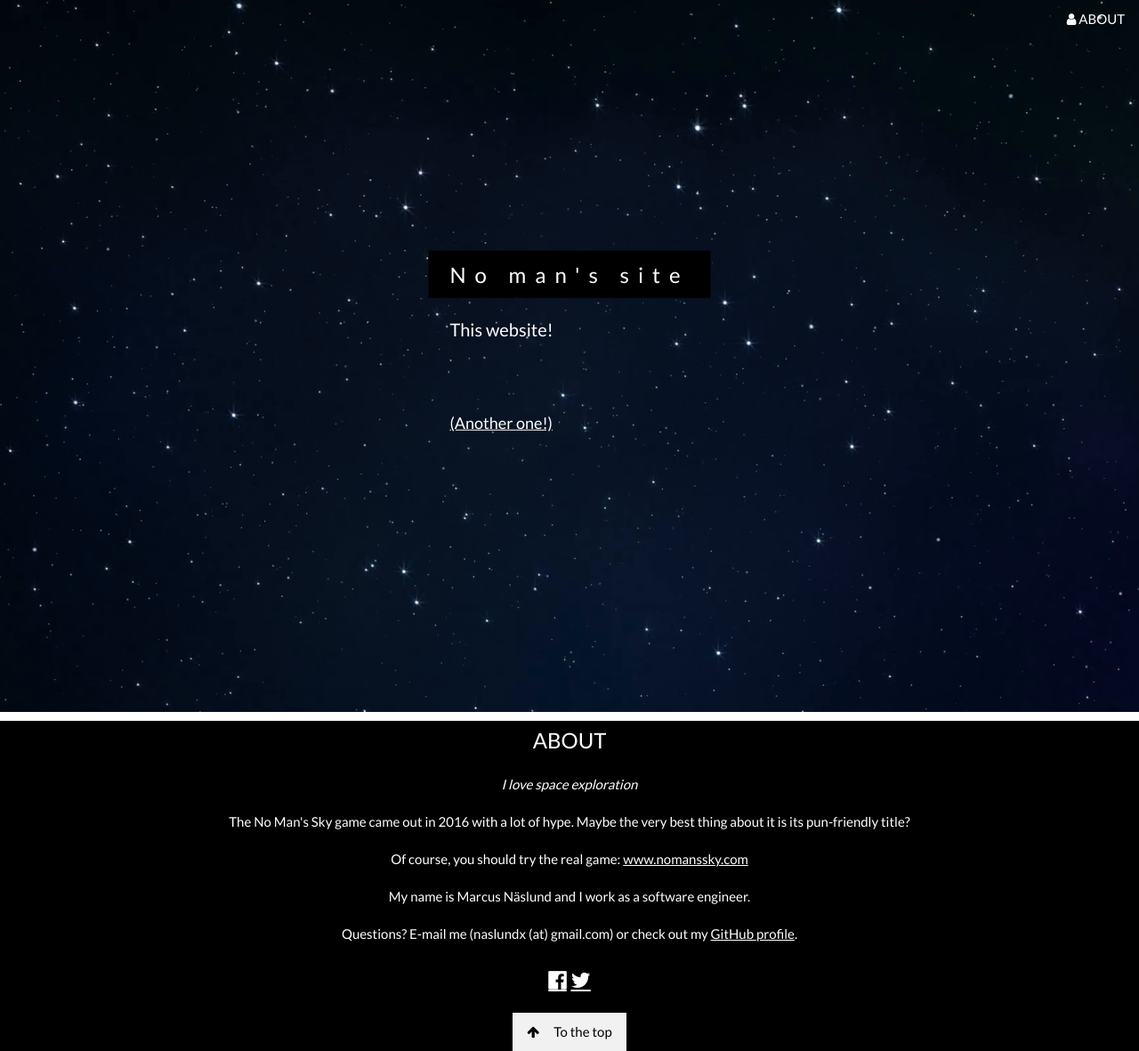
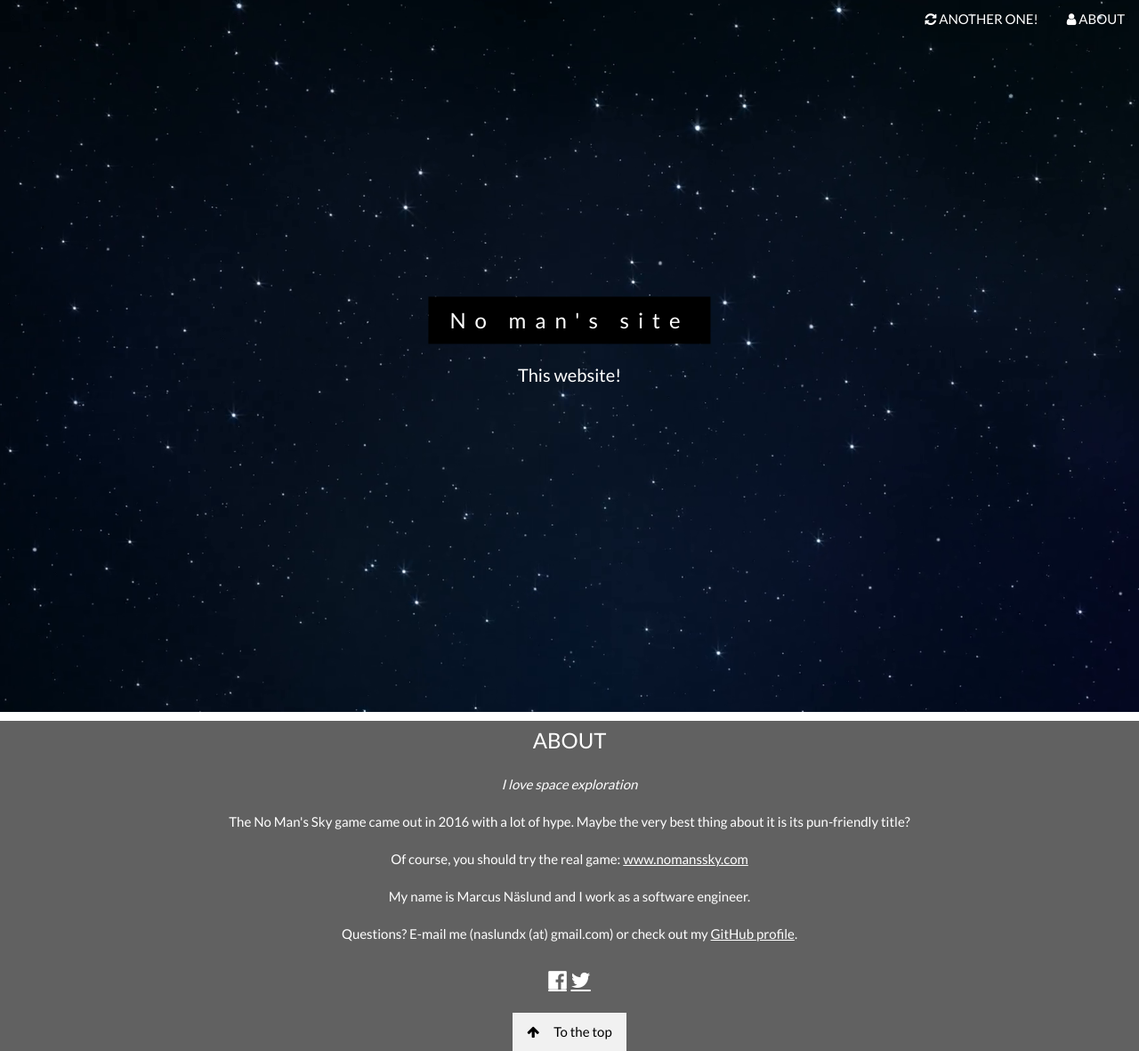
Before and after one commit to naslundx/nomansguy, a Flask app: page / in a window 1280 px wide. Shown: the whole page at 89% size. Run offline with Flask 2, Linux system fonts and the light colour scheme.

Commit message:
Minor work

```diff
--- a/app.py
+++ b/app.py
@@ -5,9 +5,9 @@ app = flask.Flask(__name__)
 random.seed()
 
 # More puns
-# Get the CSS file locally and clean up
-# Add background image (space theme?)
-# Write about section
+# Get the CSS file locally?
+# Write about section with Daniel
+# Fix title rendering
 
 
 def get_data():
--- a/templates/index.html
+++ b/templates/index.html
@@ -9,7 +9,11 @@
 <link rel="stylesheet" href="https://cdnjs.cloudflare.com/ajax/libs/font-awesome/4.7.0/css/font-awesome.min.css">
 
 <style>
-body,h1,h2,h3,h4,h5,h6 {font-family: "Lato", sans-serif;}
+body,h1,h2,h3,h4,h5,h6 {
+    font-family: "Lato", sans-serif;
+    text-align: center;
+}
+
 body, html {
     height: 100%;
     color: #FFF;
@@ -22,16 +26,13 @@ body, html {
     background-position: center;
     background-repeat: no-repeat;
     background-size: cover;
-}
-
-/* First image (Logo. Full height) */
-.bgimg-1 {
     background-image: url('/static/space.png');
     min-height: 100%;
 }
 
 .w3-wide {letter-spacing: 10px;}
 .w3-hover-opacity {cursor: pointer;}
+.force-center {text-align: center;}
 
 /* Turn off parallax scrolling for tablets and phones */
 @media only screen and (max-device-width: 1024px) {
@@ -47,31 +48,22 @@ body, html {
 <!-- Navbar (sit on top) -->
 <div class="w3-top">
   <div class="w3-bar" id="myNavbar">
-    <a class="w3-bar-item w3-button w3-hover-black w3-hide-medium w3-hide-large w3-right" href="javascript:void(0);" onclick="toggleFunction()" title="Toggle Navigation Menu">
-      <i class="fa fa-bars"></i>
-    </a>
-    <a href="#about" class="w3-bar-item w3-button w3-hide-small w3-right"><i class="fa fa-user"></i> ABOUT</a>
-  </div>
-
-  <!-- Navbar on small screens -->
-  <div id="navDemo" class="w3-bar-block w3-white w3-hide w3-hide-large w3-hide-medium">
-    <a href="#about" class="w3-bar-item w3-button" onclick="toggleFunction()">ABOUT</a>
+    <a href="#about" class="w3-bar-item w3-button w3-right"><i class="fa fa-user"></i> ABOUT</a>
+    <a href="/" class="w3-bar-item w3-button w3-right"><i class="fa fa-refresh"></i> ANOTHER ONE!</a>
   </div>
 </div>
 
 <!-- First Parallax Image with Logo Text -->
 <div class="bgimg-1 w3-display-container" id="home">
   <div class="w3-display-middle" >
-    <span class="w3-padding-large w3-black w3-xlarge w3-animate-opacity w3-wide">{{ pun }}</span>
+    <span class="w3-padding-large w3-black w3-xlarge w3-animate-opacity w3-wide force-center">{{ pun }}</span>
     </br>
     <h4 class="w3-padding-large">{{ desc }}</h4>
-    </br>
-    <h5 class="w3-button  w3-padding-large"><a href="/">(Another one!)</a></h5>
   </div>
 </div>
 
 <!-- Footer -->
-<footer class="w3-center w3-black" id="about">
+<footer class="w3-center w3-dark-gray" id="about">
     <h3 class="w3-center">ABOUT</h3>
     <p class="w3-center"><em>I love space exploration</em></p>
     <p>The No Man's Sky game came out in 2016 with a lot of hype. Maybe the very best thing about it is its pun-friendly title?</p>
```
